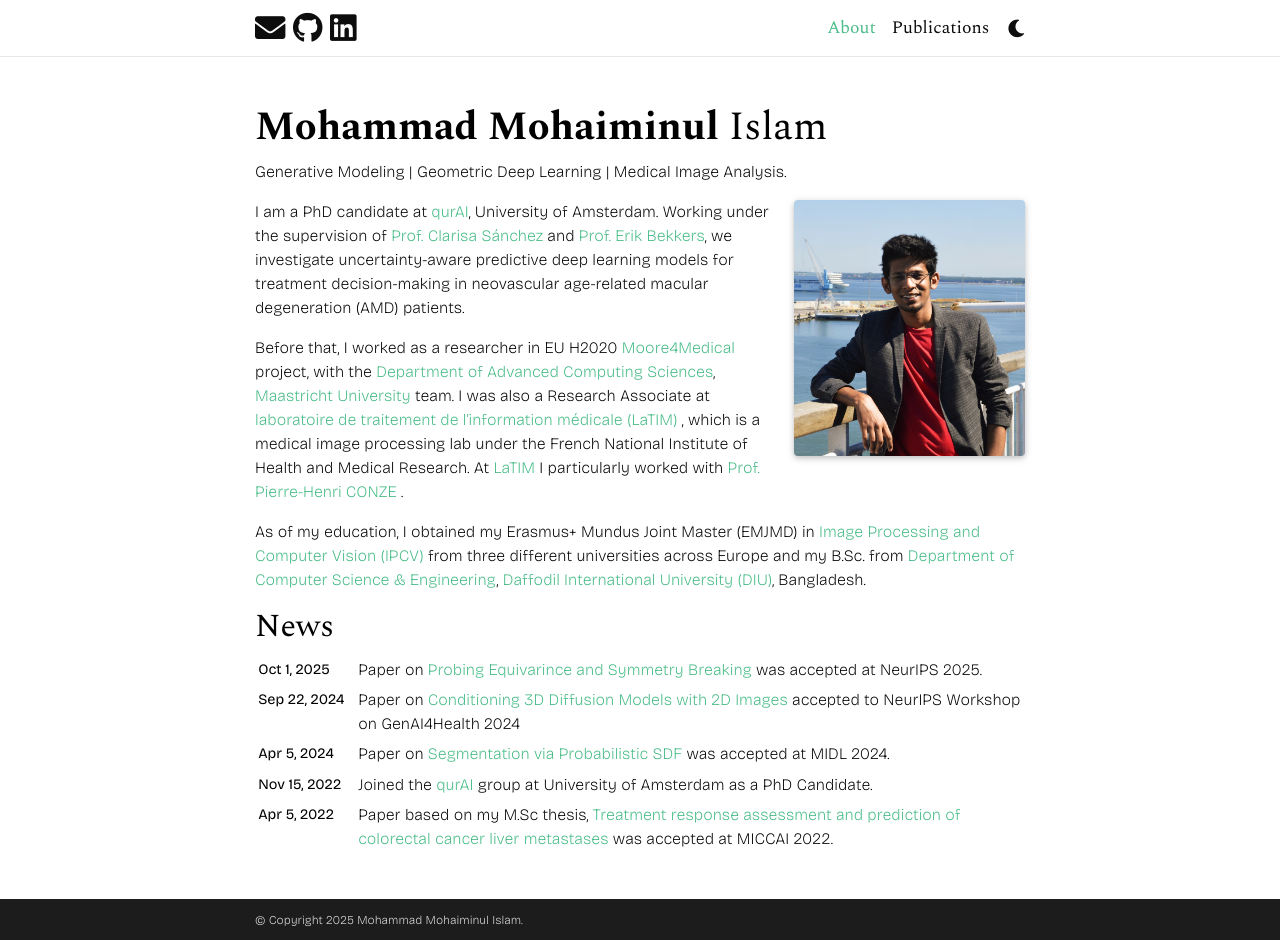
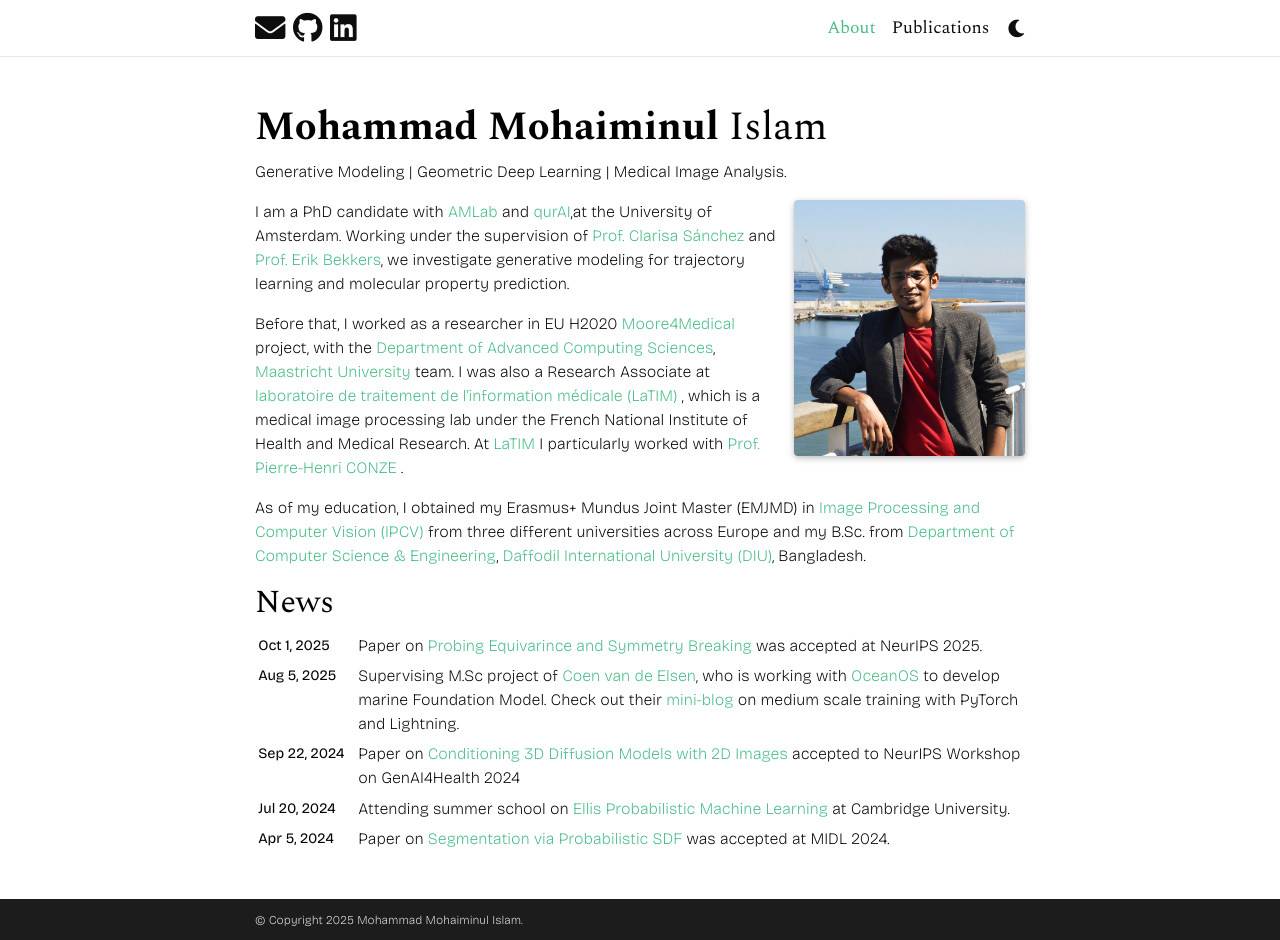
Before and after one commit to niazoys/niazoys.github.io, a Jekyll site: the page built from _pages/about.md, in a window 1280 px wide and 940 px high. Built offline with Jekyll 4.4.1, drawn with Linux system fonts in a browser that asks for light colours; some web fonts are replaced; comment, search, counter and statistics services are not loaded; a style sheet for code colours, icons or effects is not loaded.

```diff
--- a/_pages/about.md
+++ b/_pages/about.md
@@ -14,7 +14,7 @@ selected_papers: false # includes a list of papers marked as "selected={true}"
 social: true  # includes social icons at the bottom of the page
 ---
 
-I am a PhD candidate at <a href="https://qurai.amsterdam/">qurAI</a>, University of Amsterdam. Working under the supervision of  <a href="https://qurai.amsterdam/researcher/clarisa-sanchez/">Prof. Clarisa Sánchez</a> and <a href="https://ebekkers.github.io/">Prof. Erik Bekkers</a>, we investigate uncertainty-aware predictive deep learning models for treatment decision-making in neovascular age-related macular degeneration (AMD) patients.
+I am a PhD candidate with <a href="https://amlab.science.uva.nl/">AMLab</a> and <a href="https://qurai.amsterdam/">qurAI</a>,at the  University of Amsterdam. Working under the supervision of  <a href="https://qurai.amsterdam/researcher/clarisa-sanchez/">Prof. Clarisa Sánchez</a> and <a href="https://ebekkers.github.io/">Prof. Erik Bekkers</a>, we investigate generative modeling for trajectory learning and molecular property prediction.
 
 Before that, I worked as a researcher in EU H2020 <a href="https://moore4medical.eu/">Moore4Medical</a> project, with the <a href="https://www.maastrichtuniversity.nl/research/department-advanced-computing-sciences">Department of Advanced Computing Sciences</a>, <a href="https://www.maastrichtuniversity.nl/"> Maastricht University </a> team. I was also a Research Associate at <a href="https://latim.univ-brest.fr/">laboratoire de traitement de l'information médicale (LaTIM)</a> , which is a medical image processing lab under
 the French National Institute of Health and Medical Research. At <a href="https://latim.univ-brest.fr/">LaTIM</a> I particularly worked with <a href="https://www.imt-atlantique.fr/en/person/pierre-henri-conze">Prof. Pierre-Henri CONZE </a>.
```
Also changed, not shown: _news/announcement_lightning.md (added, +7 -0 lines), _news/announcement_summer_school.md (added, +7 -0 lines), _pages/publications.md (+3 -5 lines).
